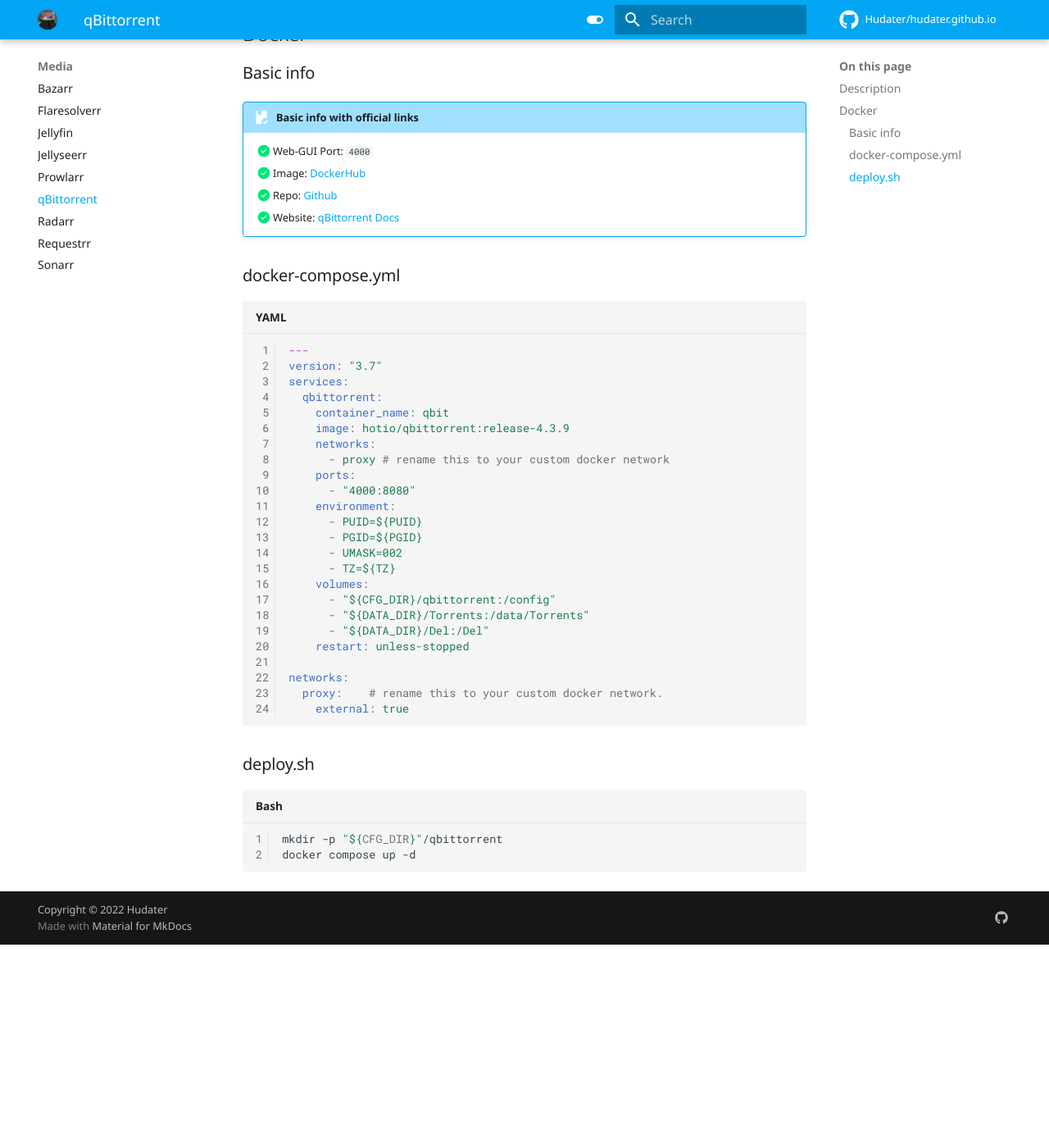
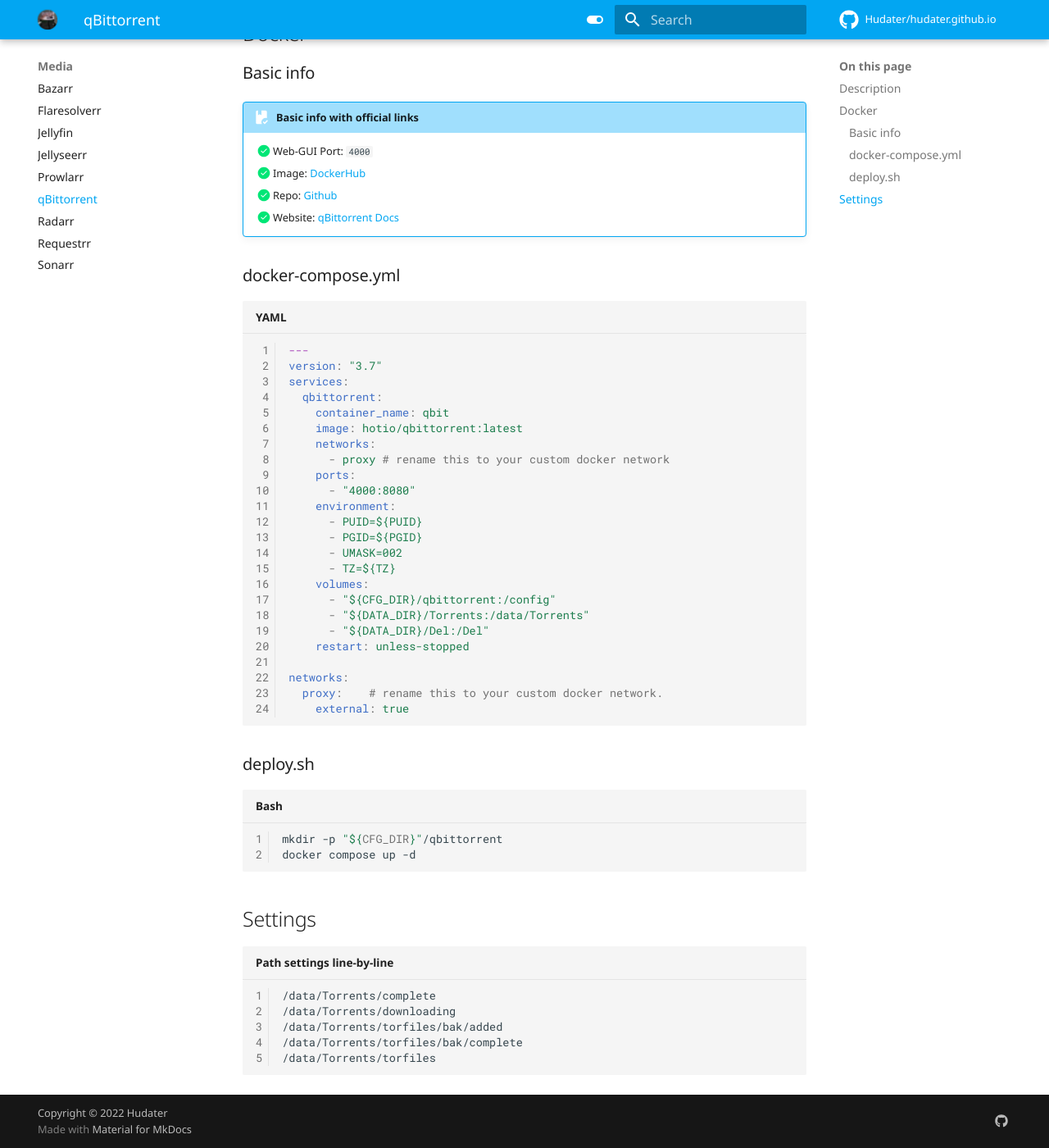
Before and after one commit to Hudater/hudater.github.io, an MkDocs documentation site: the page built from docs/media/qbittorrent.md, in a window 1280 px wide and 1400 px high, scrolled down 609 px. Shown: the whole window at 82% size. Built offline with MkDocs 1.6.1 and Material for MkDocs 9.7.7, drawn with Linux system fonts in a browser that asks for light colours; comment, search, counter and statistics services are not loaded; before the commit the page ends 1761 px from its top, so only the background shows below that.

Commit message:
qbit version to latest; TODO add pihole docs for baremetal and docker

````diff
--- a/docs/media/qbittorrent.md
+++ b/docs/media/qbittorrent.md
@@ -36,7 +36,7 @@
 services:
   qbittorrent:
     container_name: qbit
-    image: hotio/qbittorrent:release-4.3.9
+    image: hotio/qbittorrent:latest
     networks:
       - proxy # rename this to your custom docker network
     ports:
@@ -63,3 +63,14 @@
 mkdir -p "${CFG_DIR}"/qbittorrent
 docker compose up -d
 ```
+
+## Settings
+```bash title="Path settings line-by-line"
+/data/Torrents/complete
+/data/Torrents/downloading
+/data/Torrents/torfiles/bak/added
+/data/Torrents/torfiles/bak/complete
+/data/Torrents/torfiles
+```
+
+<!-- TODO: Add image here -->
````
